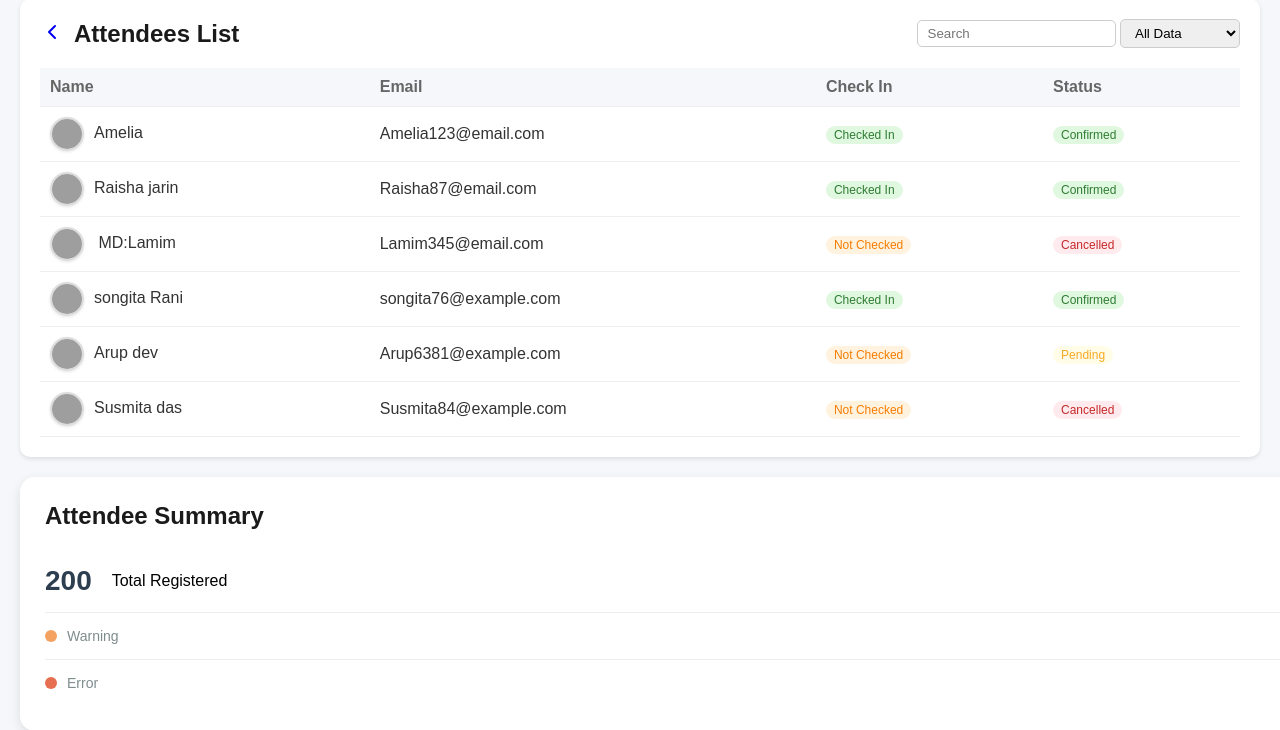
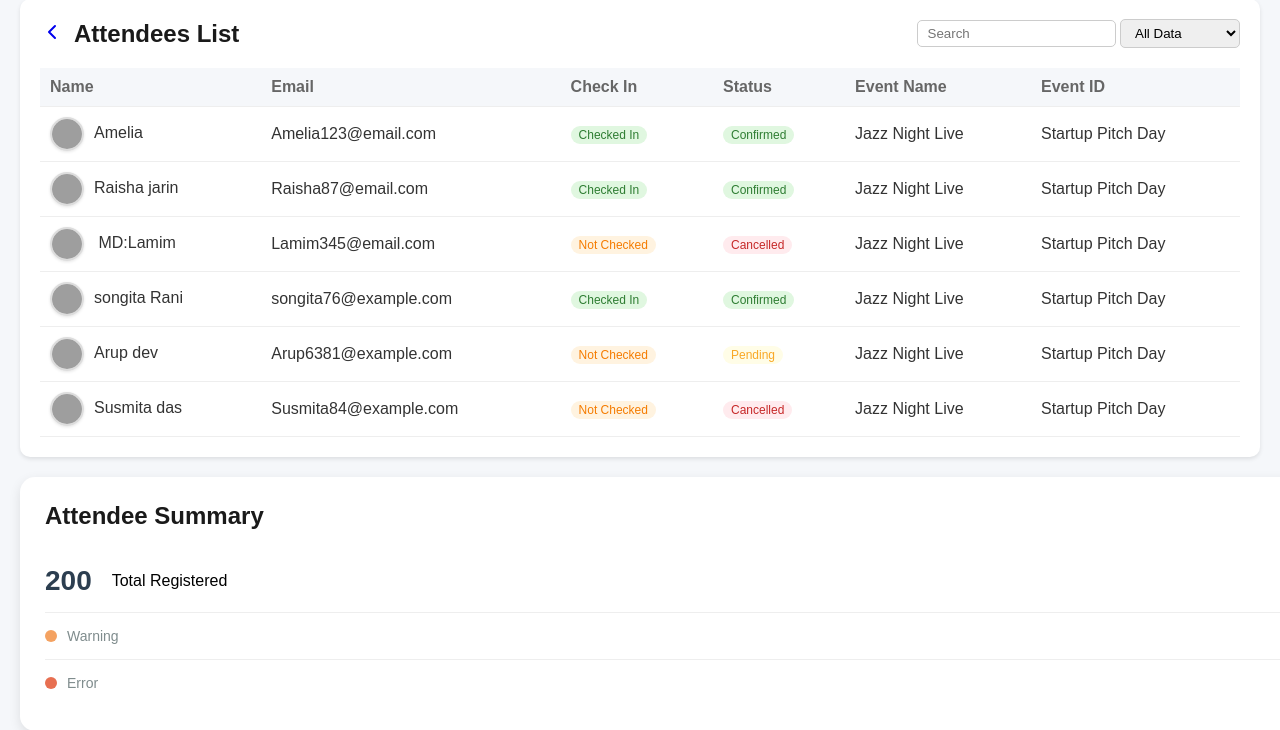
Before and after one commit to Zihan231/Event-Booking, a PHP site: page /View/attendee-list.php in a window 1280 px wide. Shown: the part 21-751 px from the top of the page. Run offline with PHP 8.4, Linux system fonts and the light colour scheme; the visitor is signed in with stand-in values (Sample User, id 1); grey boxes are pictures that could not be loaded.

Commit message:
Attendee List Modified

```diff
--- a/View/attendee-list.php
+++ b/View/attendee-list.php
@@ -42,42 +42,56 @@ if (!isset($_SESSION['status']) || $_SESSION['status'] !== true) {
                 <th>Email</th>
                 <th>Check In</th>
                 <th>Status</th>
+                <th>Event Name</th>
+                <th>Event ID</th>
             </tr>
             <tr>
                 <td><img src="https://images.pexels.com/photos/4584461/pexels-photo-4584461.jpeg?auto=compress&cs=tinysrgb&w=1260&h=750&dpr=2" alt="Profile" class="profile-img">Amelia</td>
                 <td>Amelia123@email.com</td>
                 <td><span class="status checked-in">Checked In</span></td>
                 <td><span class="status confirmed">Confirmed</span></td>
+                <td><span class="">Jazz Night Live</span></td>
+                <td><span class="">Startup Pitch Day</span></td>
             </tr>
             <tr>
                 <td><img src="https://images.pexels.com/photos/4420634/pexels-photo-4420634.jpeg?auto=compress&cs=tinysrgb&w=1260&h=750&dpr=2" alt="Profile" class="profile-img">Raisha jarin</td>
                 <td>Raisha87@email.com</td>
                 <td><span class="status checked-in">Checked In</span></td>
                 <td><span class="status confirmed">Confirmed</span></td>
+                <td><span class="">Jazz Night Live</span></td>
+                <td><span class="">Startup Pitch Day</span></td>
             </tr>
             <tr>
                 <td><img src="https://images.pexels.com/photos/5378700/pexels-photo-5378700.jpeg?auto=compress&cs=tinysrgb&w=600" alt="Profile" class="profile-img"> MD:Lamim</td>
                 <td>Lamim345@email.com</td>
                 <td><span class="status not-checked">Not Checked</span></td>
                 <td><span class="status cancelled">Cancelled</span></td>
+                <td><span class="">Jazz Night Live</span></td>
+                <td><span class="">Startup Pitch Day</span></td>
             </tr>
             <tr>
                 <td><img src="https://images.pexels.com/photos/6976943/pexels-photo-6976943.jpeg?auto=compress&cs=tinysrgb&w=600" alt="Profile" class="profile-img">songita Rani</td>
                 <td>songita76@example.com</td>
                 <td><span class="status checked-in">Checked In</span></td>
                 <td><span class="status confirmed">Confirmed</span></td>
+                <td><span class="">Jazz Night Live</span></td>
+                <td><span class="">Startup Pitch Day</span></td>
             </tr>
             <tr>
                 <td><img src="https://images.pexels.com/photos/5384445/pexels-photo-5384445.jpeg?auto=compress&cs=tinysrgb&w=1260&h=750&dpr=2" alt="Profile" class="profile-img">Arup dev</td>
                 <td>Arup6381@example.com</td>
                 <td><span class="status not-checked">Not Checked</span></td>
                 <td><span class="status pending">Pending</span></td>
+                <td><span class="">Jazz Night Live</span></td>
+                <td><span class="">Startup Pitch Day</span></td>
             </tr>
             <tr>
                 <td><img src="https://images.pexels.com/photos/573299/pexels-photo-573299.jpeg?auto=compress&cs=tinysrgb&w=1260&h=750&dpr=2" alt="Profile" class="profile-img">Susmita das</td>
                 <td>Susmita84@example.com</td>
                 <td><span class="status not-checked">Not Checked</span></td>
                 <td><span class="status cancelled">Cancelled</span></td>
+                <td><span class="">Jazz Night Live</span></td>
+                <td><span class="">Startup Pitch Day</span></td>
             </tr>
         </table>
     </div>
```
